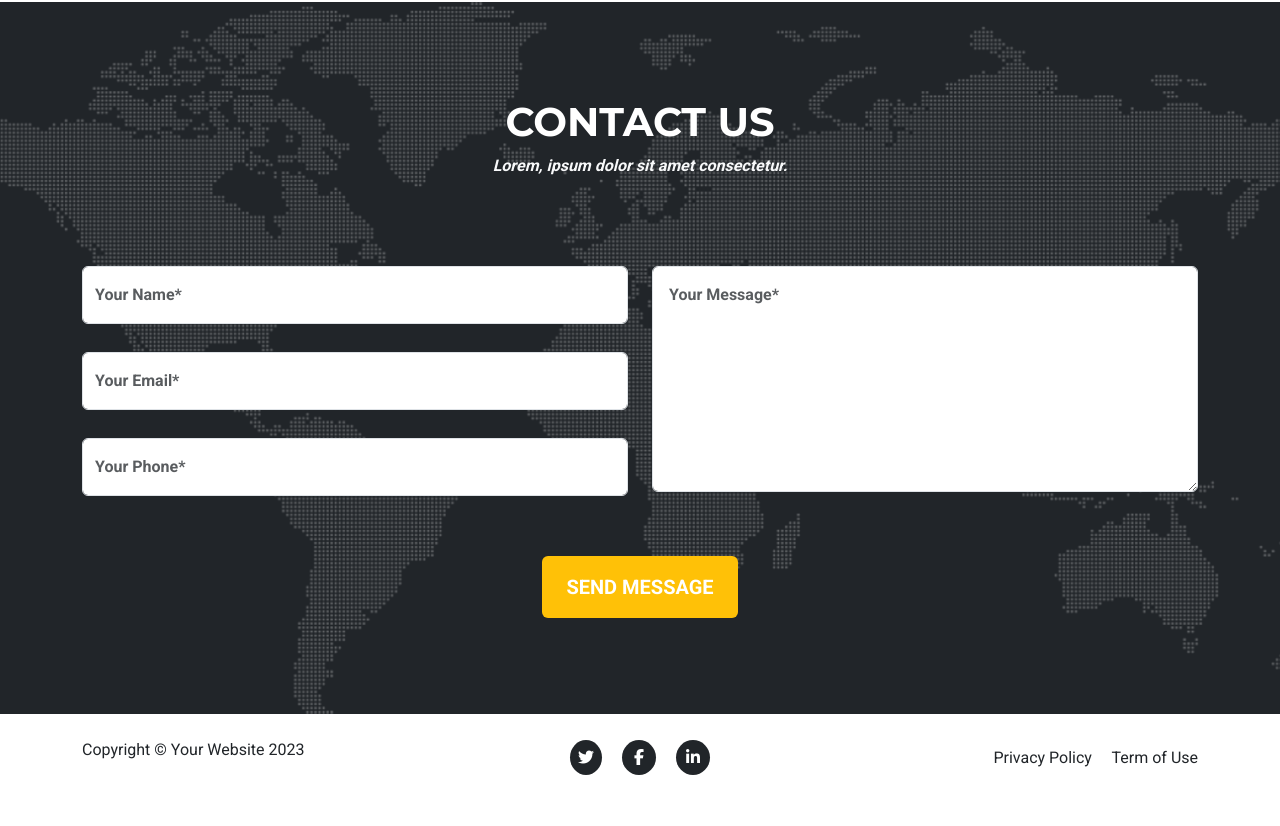
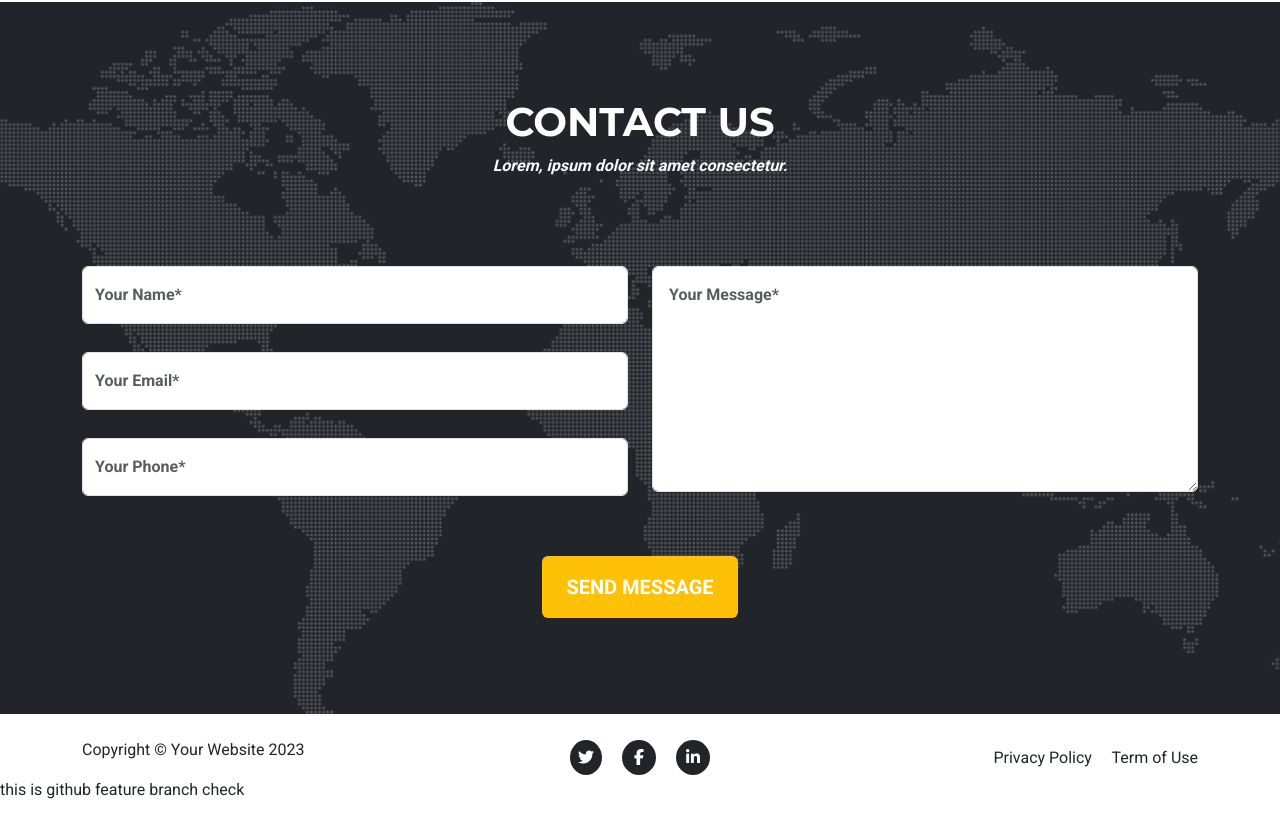
Before and after one commit to Munib-ch/example-repo, a plain HTML site: page index.html in a window 1280 px wide. Shown: the part 4865-5691 px from the top of the page. Before the commit the page ends 5667 px from the top, so only its background shows below. Drawn offline with nearby package versions, Linux system fonts and the light colour scheme.

Commit message:
add-text-in-feature

```diff
--- a/index.html
+++ b/index.html
@@ -585,6 +585,7 @@
           </div>
         </div>
       </div>
+      <div class="github-example">this is github feature branch check</div>
     </footer>
 
     <!-- js-script  -->
```
